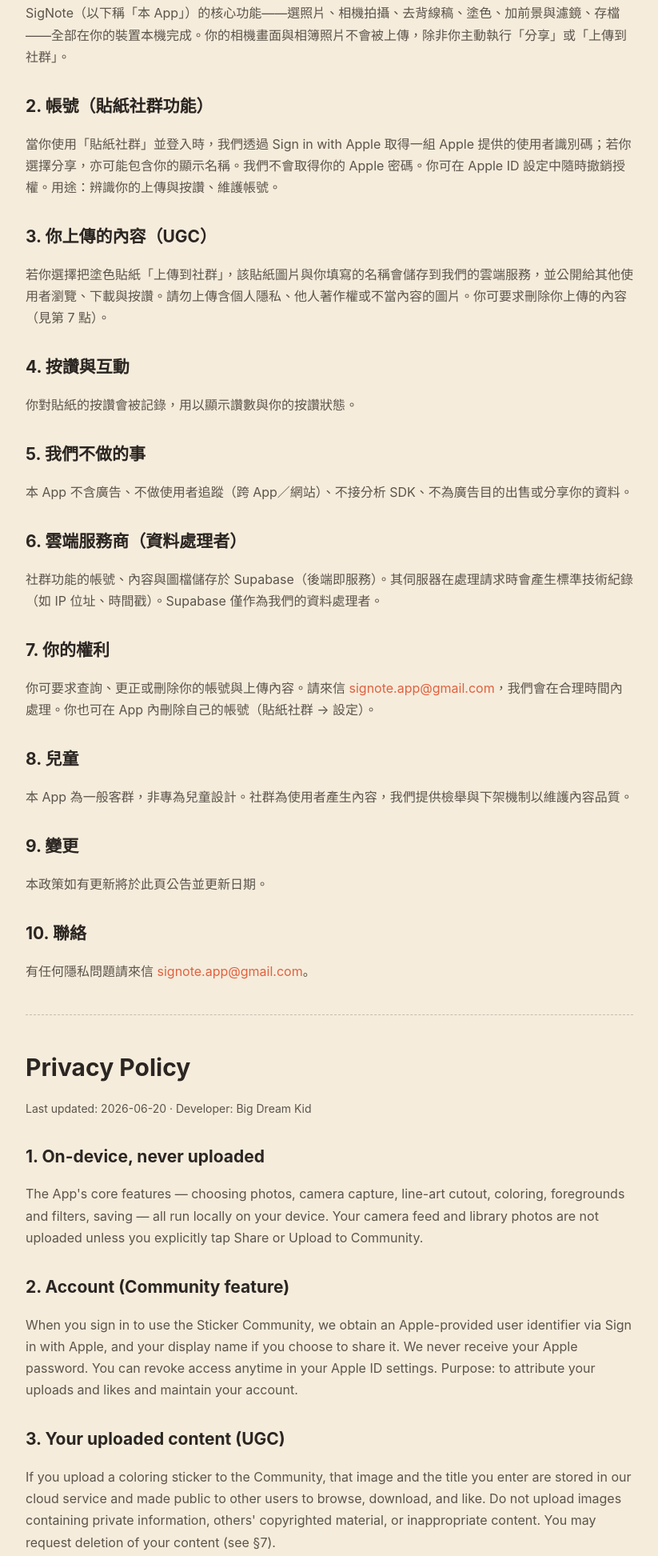
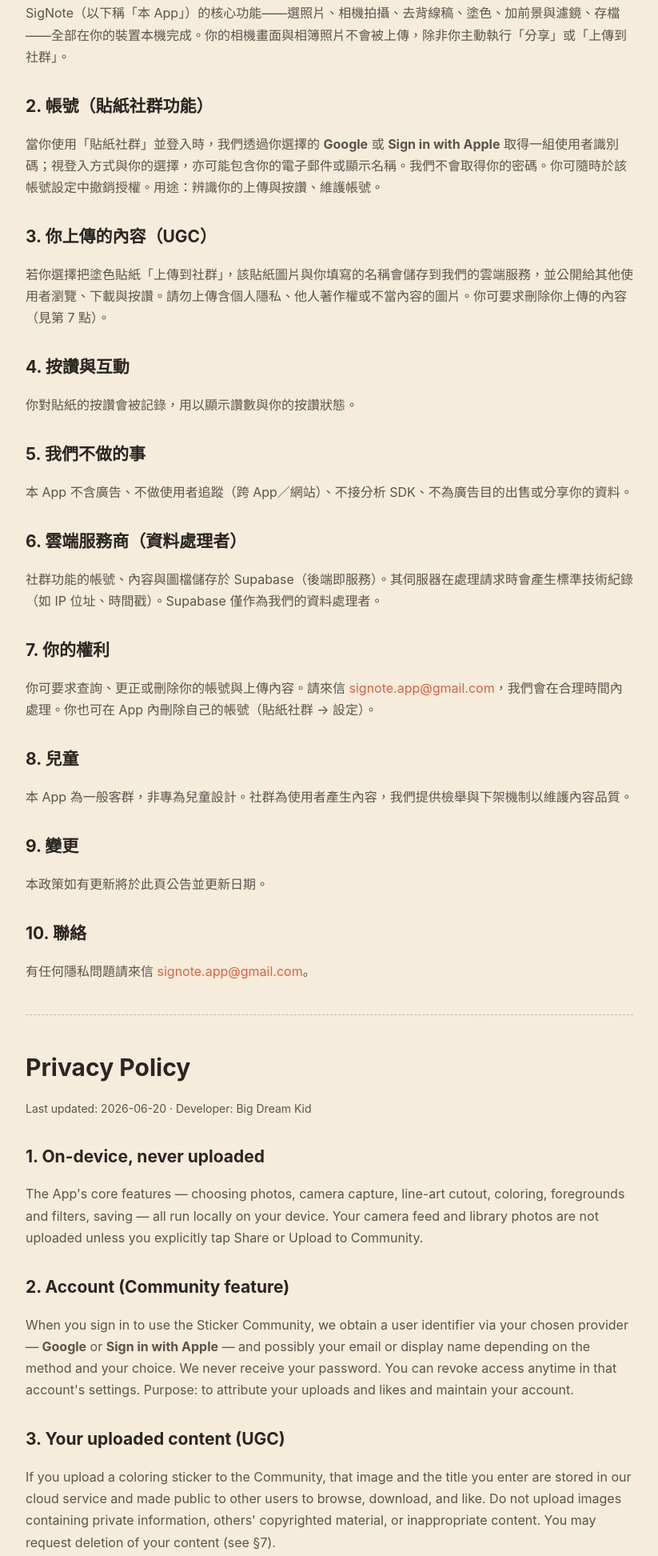
Before and after one commit to chshlingit/signote-site, a plain HTML site: page privacy.html in a window 1280 px wide. Shown: the part 401-2346 px from the top of the page at 80% size, without its empty margins (228-1051 px from the left). Drawn offline with Linux system fonts and the light colour scheme.

Commit message:
官網：登入改為 Google 或 Apple（文案＋隱私頁）
Co-Authored-By: Claude Opus 4.8 <noreply@anthropic.com>

```diff
--- a/privacy.html
+++ b/privacy.html
@@ -34,7 +34,7 @@
   <p>SigNote（以下稱「本 App」）的核心功能——選照片、相機拍攝、去背線稿、塗色、加前景與濾鏡、存檔——全部在你的裝置本機完成。你的相機畫面與相簿照片不會被上傳，除非你主動執行「分享」或「上傳到社群」。</p>
 
   <h2>2. 帳號（貼紙社群功能）</h2>
-  <p>當你使用「貼紙社群」並登入時，我們透過 Sign in with Apple 取得一組 Apple 提供的使用者識別碼；若你選擇分享，亦可能包含你的顯示名稱。我們不會取得你的 Apple 密碼。你可在 Apple ID 設定中隨時撤銷授權。用途：辨識你的上傳與按讚、維護帳號。</p>
+  <p>當你使用「貼紙社群」並登入時，我們透過你選擇的 <strong>Google</strong> 或 <strong>Sign in with Apple</strong> 取得一組使用者識別碼；視登入方式與你的選擇，亦可能包含你的電子郵件或顯示名稱。我們不會取得你的密碼。你可隨時於該帳號設定中撤銷授權。用途：辨識你的上傳與按讚、維護帳號。</p>
 
   <h2>3. 你上傳的內容（UGC）</h2>
   <p>若你選擇把塗色貼紙「上傳到社群」，該貼紙圖片與你填寫的名稱會儲存到我們的雲端服務，並公開給其他使用者瀏覽、下載與按讚。請勿上傳含個人隱私、他人著作權或不當內容的圖片。你可要求刪除你上傳的內容（見第 7 點）。</p>
@@ -69,7 +69,7 @@
   <p>The App's core features — choosing photos, camera capture, line-art cutout, coloring, foregrounds and filters, saving — all run locally on your device. Your camera feed and library photos are not uploaded unless you explicitly tap Share or Upload to Community.</p>
 
   <h2>2. Account (Community feature)</h2>
-  <p>When you sign in to use the Sticker Community, we obtain an Apple-provided user identifier via Sign in with Apple, and your display name if you choose to share it. We never receive your Apple password. You can revoke access anytime in your Apple ID settings. Purpose: to attribute your uploads and likes and maintain your account.</p>
+  <p>When you sign in to use the Sticker Community, we obtain a user identifier via your chosen provider — <strong>Google</strong> or <strong>Sign in with Apple</strong> — and possibly your email or display name depending on the method and your choice. We never receive your password. You can revoke access anytime in that account's settings. Purpose: to attribute your uploads and likes and maintain your account.</p>
 
   <h2>3. Your uploaded content (UGC)</h2>
   <p>If you upload a coloring sticker to the Community, that image and the title you enter are stored in our cloud service and made public to other users to browse, download, and like. Do not upload images containing private information, others' copyrighted material, or inappropriate content. You may request deletion of your content (see §7).</p>
```
Also changed, not shown: index.html (+1 -1 lines).
